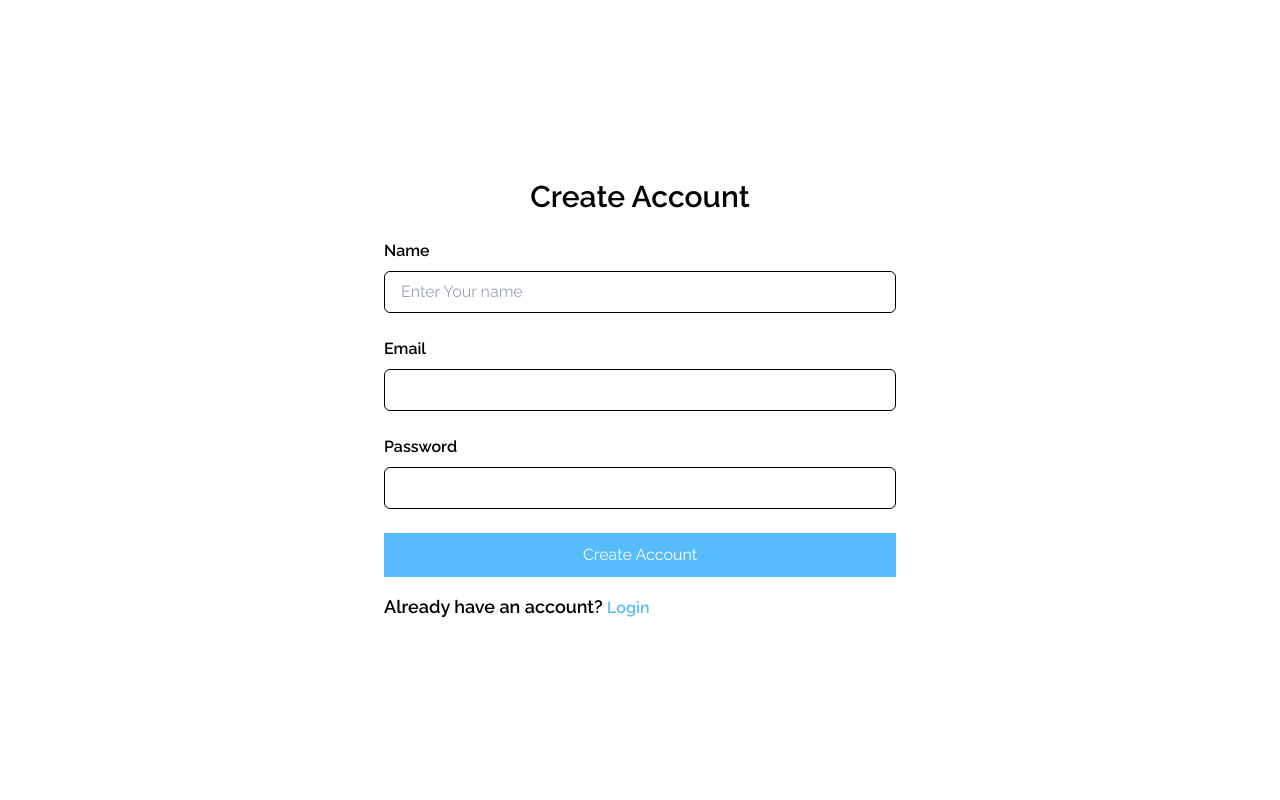
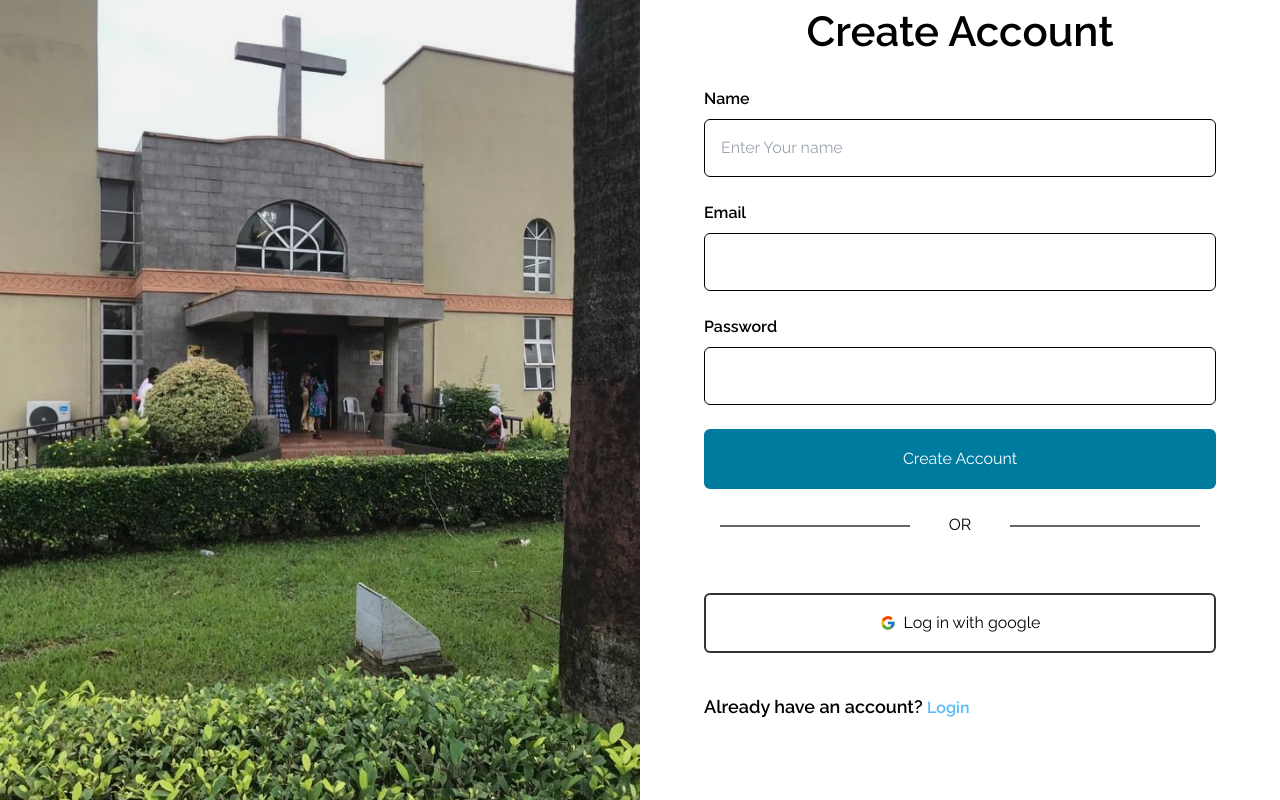
Before and after one commit to chibuike-19/NFCS-webApp, a Next.js app: page /register in a window 1280 px wide. Built offline with nearby package versions, Linux system fonts and the light colour scheme; no server answers.

Commit message:
Added Image to login/register page

```diff
--- a/app/(userAuth)/login/page.tsx
+++ b/app/(userAuth)/login/page.tsx
@@ -1,7 +1,6 @@
 "use client";
 import { useRef, useState } from "react";
 import Image from "next/image";
-
 import { useAuth } from "../../context/authService";
 import { FcGoogle } from "react-icons/fc";
 import { FiLoader } from "react-icons/fi";
@@ -9,6 +8,7 @@ import Link from "next/link";
 import { ToastMessages } from "@/app/component/toastMessages";
 import ForgetPassword from "@/app/component/ForgetPassword";
 import Logo from "../../../public//logo.png";
+import CoverPhoto from '../../../public/imgs/cover-bg.png'
 
 const Login = () => {
   const {
@@ -61,7 +61,15 @@ const Login = () => {
       ) : (
         <>
           {isReset && <ForgetPassword />}
-
+          <div className="flex overflow-hidden">
+            <div className="basis-[50%] pr8 h-[100vh] lg:flex mobile:hidden w-full">
+              <Image
+                src={CoverPhoto}
+                alt="Photo of the church"
+                className="w-[80rem] h-[100%] object-cover"
+              />
+            </div>
+            <div className="basis-[50%] lg:pl-8 xl:pl-16 h-[100vh]">
               <form
                 action=""
                 onSubmit={onFormSubmit}
@@ -73,35 +81,33 @@ const Login = () => {
                 </div>
 
                 <div className="text-left">
-              <h1 className="text-3xl text-black font-[700]">
+                  <h1 className="text-[42px] text-black font-[700]">
                     Welcome Back
                   </h1>
                   <p>Pls fill in your details below</p>
                 </div>
 
-            <div className="flex flex-col gap-1">
-              <label
-                htmlFor=""
-                className="label"
-              >
+                <div className="flex flex-col gap-1 group">
+                  <label htmlFor="" className="label">
                     Email
                   </label>
                   <input type="email" ref={userEmailRef} className="input" />
                 </div>
-            <div className="flex flex-col gap-2">
-              <label
-                htmlFor=""
-                className="label"
-              >
+                <div className="flex flex-col gap-2 group">
+                  <label htmlFor="" className="label">
                     {" "}
                     Password
                   </label>
-              <input type="password" ref={userPasswordRef} className="input" />
+                  <input
+                    type="password"
+                    ref={userPasswordRef}
+                    className="input"
+                  />
                 </div>
-            <div className="text-right">
+                <div className="text-right mb-6">
                   <button
                     type="button"
-                className="text-[#56BCFB] font-[600]"
+                    className="text-[#007BA0] font-[600]  w-[20rem] sm:w-[25rem] md:w-[32rem]"
                     onClick={handleIsReset}
                   >
                     Forgot Password?
@@ -111,25 +117,33 @@ const Login = () => {
                 <input
                   type="submit"
                   value="Log in"
-              className="border-2 border-[#56BCFB] cursor-pointer bg-[#56BCFB] py-2 text-white font-bold"
+                  className="border-2  w-[20rem] sm:w-[25rem] md:w-[32rem] text-[16px] border-[#007BA0] cursor-pointer bg-[#007BA0] py-4 rounded-md text-white font-bold mb-8"
                 />
 
-            <span className="text-black">OR</span>
-          </form>
-          <div className="flex justify-center mt-4">
+                <span className="text-black  w-[20rem] sm:w-[25rem] md:w-[32rem] before:content-[''] before:block before:h-[1.5px] mobile:before:w-[80px] tab:before:w-[190px] before:absolute before:top-1/2 before:left-4 before:bg-[#666666] after:right-4 after:h-[1.5px] after:absolute after:top-1/2 mobile:after:w-[80px] tab:after:w-[190px] after:block after:content-[''] after:bg-[#666666] relative">
+                  OR
+                </span>
+                <div className="flex justify-center  w-[20rem] sm:w-[25rem] md:w-[32rem] mt-8">
                   <button
                     onClick={loginWithGoogle}
-              className="border-2 cursor-pointer border-red-700 px-3 py-2 flex gap-2 items-center"
+                    className="border-2 cursor-pointer w-full flex items-center justify-center gap-2 py-4 border-[#333333] rounded-md"
                   >
                     <span>{<FcGoogle />}</span>
-              <span className="text-black">Log in with google</span>
+                    <span className="text-black text-[16px]">
+                      Log in with google
+                    </span>
                   </button>
                 </div>
-          <div className="mt-4 font-[600] text-center">
-            <span className="text-black text-lg">Don't have an account? </span>
+                <div className="mt-4 font-[600] text-center  w-[20rem] sm:w-[25rem] md:w-[32rem]">
+                  <span className="text-[#777777] text-lg">
+                    Don't have an account?{" "}
+                  </span>
                   <span className="mr-1 cursor-pointer text-[#56BCFB]">
                     <Link href="/register">Sign Up</Link>
                   </span>
+                </div>
+              </form>
+            </div>
           </div>
         </>
       )}
--- a/app/(userAuth)/register/page.tsx
+++ b/app/(userAuth)/register/page.tsx
@@ -1,10 +1,13 @@
 "use client";
 import { useRef } from "react";
+import Image from "next/image";
+import CoverPhoto from "../../../public/imgs/cover-bg.png";
 import { useAuth } from "../../context/authService";
+import { FcGoogle } from "react-icons/fc";
 import Link from "next/link";
 
 const Register = () => {
-  const { createNewUserWithEmailAndPassword, userEmailRef, userNameRef, userPasswordRef } =
+  const { createNewUserWithEmailAndPassword, userEmailRef, userNameRef, userPasswordRef, loginWithGoogle } =
     useAuth();
 
   const onFormSubmit = (e: any) => {
@@ -20,14 +23,21 @@ const Register = () => {
   };
 
   return (
-    <div>
+    <div className="flex overflow-hidden">
+      <div className="basis-[50%] pr8 h-[100vh] lg:flex mobile:hidden w-full">
+        <Image
+          src={CoverPhoto}
+          alt="Photo of the church"
+          className="w-[80rem] h-[100%] object-cover"
+        />
+      </div>
+      <div className="basis-[50%] lg:pl-8 xl:pl-16 h-[100vh]">
         <form action="" onSubmit={onFormSubmit} className="flex flex-col gap-6">
-        <h1 className="text-3xl text-black font-semibold">Create Account</h1>
-        <div className="flex flex-col gap-2">
-          <label
-            htmlFor=""
-            className="label"
-          >
+          <h1 className="text-[42px]  w-[20rem] sm:w-[25rem] md:w-[32rem]  text-black font-semibold">
+            Create Account
+          </h1>
+          <div className="flex group flex-col gap-2">
+            <label htmlFor="" className="label">
               Name
             </label>
             <input
@@ -39,45 +49,46 @@ const Register = () => {
               id=""
             />
           </div>
-        <div className="flex flex-col gap-2">
-          <label
-            htmlFor=""
-            className="label"
-          >
+          <div className="flex group flex-col gap-2">
+            <label htmlFor="" className="label">
               Email
             </label>
-          <input
-            type="email"
-            ref={userEmailRef}
-            className="input"
-          />
+            <input type="email" ref={userEmailRef} className="input" />
           </div>
-        <div className="flex flex-col gap-2">
-          <label
-            htmlFor=""
-            className="label"
-          >
+          <div className="flex group flex-col gap-2">
+            <label htmlFor="" className="label">
               {" "}
               Password
             </label>
-          <input
-            type="password"
-            ref={userPasswordRef}
-            className="input"
-          />
+            <input type="password" ref={userPasswordRef} className="input" />
           </div>
 
           <input
             type="submit"
             value="Create Account"
-          className="border-2 border-[#56BCFB] cursor-pointer bg-[#56BCFB] py-2"
+            className="border-2 rounded-md  w-[20rem] sm:w-[25rem] md:w-[32rem]  border-[#007BA0] cursor-pointer bg-[#007BA0] py-4"
           />
-      </form>
+          <span className="text-black  w-[20rem] sm:w-[25rem] md:w-[32rem] before:content-[''] before:block before:h-[1.5px] mobile:before:w-[80px] tab:before:w-[190px] before:absolute before:top-1/2 before:left-4 before:bg-[#666666] after:right-4 after:h-[1.5px] after:absolute after:top-1/2 mobile:after:w-[80px] tab:after:w-[190px] after:block after:content-[''] after:bg-[#666666] relative">
+            OR
+          </span>
+          <div className="flex justify-center  w-[20rem] sm:w-[25rem] md:w-[32rem] mt-8">
+            <button
+              onClick={loginWithGoogle}
+              className="border-2 cursor-pointer w-full flex items-center justify-center gap-2 py-4 border-[#333333] rounded-md"
+            >
+              <span>{<FcGoogle />}</span>
+              <span className="text-black text-[16px]">Log in with google</span>
+            </button>
+          </div>
           <div className="text-left mt-4 font-[600]">
-        <span className="text-black text-lg ">Already have an account? </span>
+            <span className="text-black text-lg ">
+              Already have an account?{" "}
+            </span>
             <span className="mr-1 text-[#56BCFB] cursor-pointer">
               <Link href="/login">Login</Link>
             </span>
+          </div>
+        </form>
       </div>
     </div>
   );
--- a/app/globals.css
+++ b/app/globals.css
@@ -45,9 +45,9 @@
 }
 
 .input {
-  @apply py-2 px-4 w-[20rem] sm:w-[25rem] md:w-[32rem] rounded-md text-[1rem] outline-none border focus:border-themeBlue border-black text-black focus:text-themeBlue;
+  @apply py-4 px-4 w-[20rem] sm:w-[25rem] md:w-[32rem] rounded-md text-[1rem] outline-none border focus:border-[#007BA0] border-black text-black focus:text-[#007BA0];
 }
 
 .label {
-  @apply text-left text-black font-[600] text-[1rem];
+  @apply text-left text-black font-[600] text-[1rem] group-focus-within:text-[#007BA0];
 }
--- a/tailwind.config.js
+++ b/tailwind.config.js
@@ -1,24 +1,28 @@
 /** @type {import('tailwindcss').Config} */
 module.exports = {
   content: [
-    './pages/**/*.{js,ts,jsx,tsx,mdx}',
-    './components/**/*.{js,ts,jsx,tsx,mdx}',
-    './app/**/*.{js,ts,jsx,tsx,mdx}',
+    "./pages/**/*.{js,ts,jsx,tsx,mdx}",
+    "./components/**/*.{js,ts,jsx,tsx,mdx}",
+    "./app/**/*.{js,ts,jsx,tsx,mdx}",
   ],
   theme: {
     extend: {
       colors: {
-        themeBlue: '#0d99ff',
+        themeBlue: "#0d99ff",
       },
       fontFamily: {
-        body: ['Raleway'],
+        body: ["Raleway"],
+      },
+      screens: {
+        mobile: "142px",
+        tab: "700px",
       },
       backgroundImage: {
-        'gradient-radial': 'radial-gradient(var(--tw-gradient-stops))',
-        'gradient-conic':
-          'conic-gradient(from 180deg at 50% 50%, var(--tw-gradient-stops))',
+        "gradient-radial": "radial-gradient(var(--tw-gradient-stops))",
+        "gradient-conic":
+          "conic-gradient(from 180deg at 50% 50%, var(--tw-gradient-stops))",
       },
     },
   },
   plugins: [],
-}
+};
```
Also changed, not shown: public/imgs/cover-bg.png (added). Lines whose indentation alone changed are shown as unchanged.
